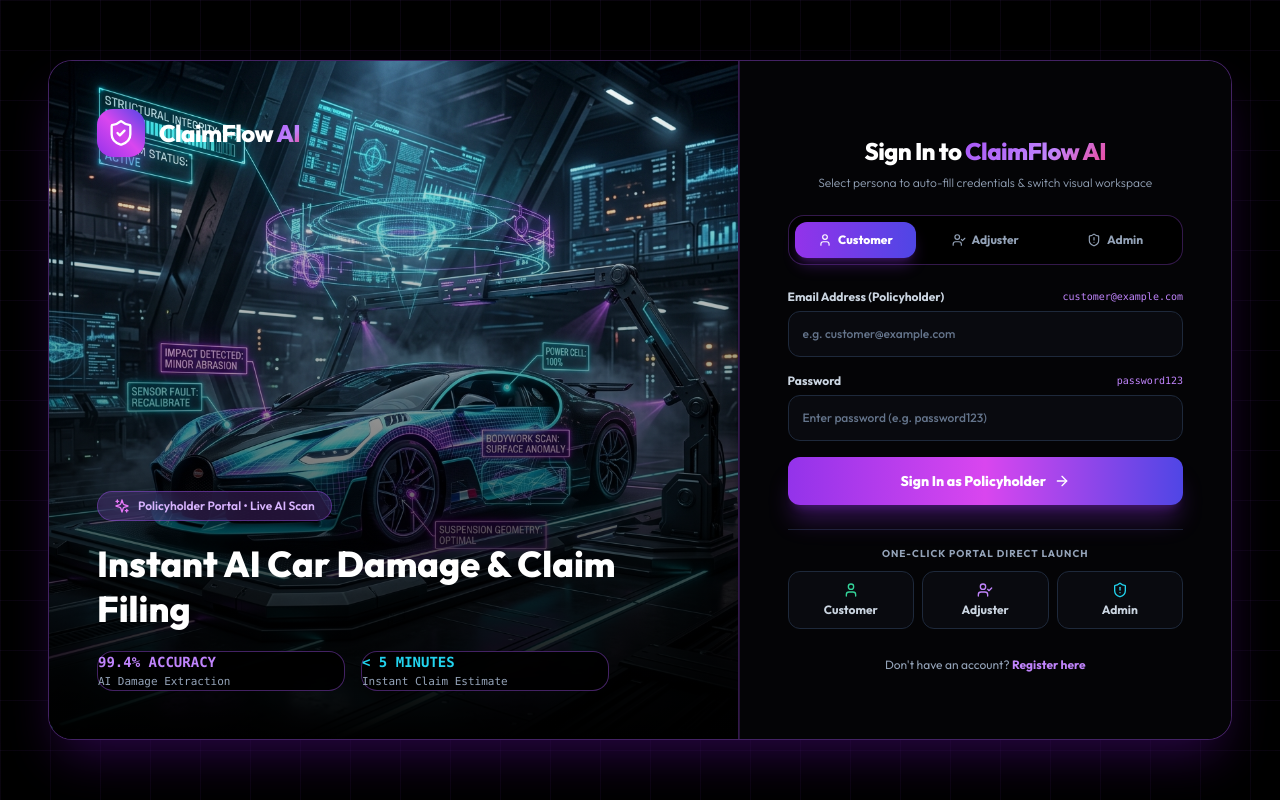
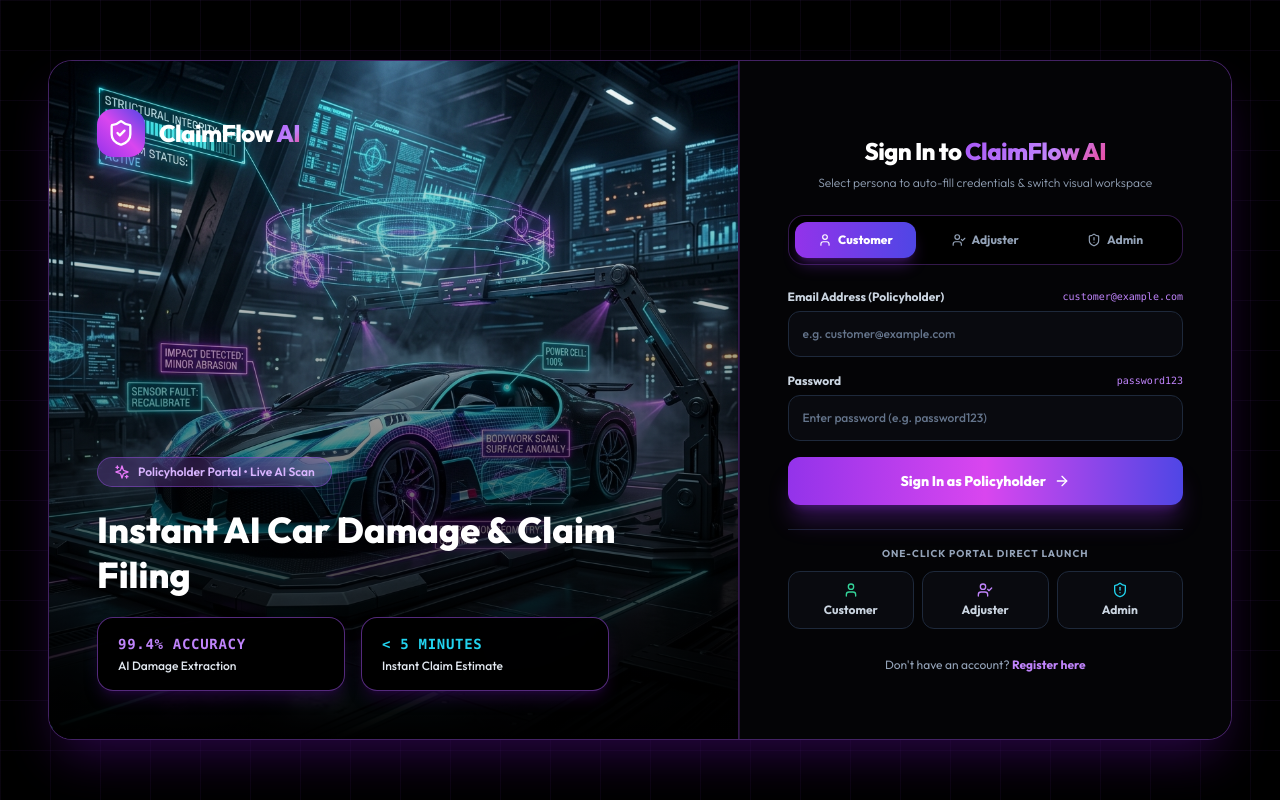
Before and after one commit to Suhirdha24/AI-Insurance-Claims-Processing-Platform, a Next.js app in the folder apps/web/: page /login in a window 1280 px wide. Built offline with nearby package versions, Linux system fonts and the light colour scheme; no server answers.

Commit message:
fix(ui): Enhance text contrast, padding, and font-family for hero stat cards

```diff
--- a/apps/web/app/(auth)/login/page.tsx
+++ b/apps/web/app/(auth)/login/page.tsx
@@ -142,14 +142,14 @@ export default function LoginPage() {
               {currentConfig.title}
             </h2>
 
-            <div className="grid grid-cols-2 gap-4 text-xs font-mono max-w-lg">
-              <div className="p-4.5 rounded-2xl bg-black/90 border border-purple-500/40 backdrop-blur-md">
-                <div className="text-purple-400 font-extrabold text-sm">{currentConfig.stat1Title}</div>
-                <div className="text-slate-400 text-[11px] mt-0.5">{currentConfig.stat1Sub}</div>
+            <div className="grid grid-cols-2 gap-4 max-w-lg">
+              <div className="px-5 py-4 rounded-2xl bg-black/95 border border-purple-500/50 backdrop-blur-md shadow-lg shadow-purple-950/40">
+                <div className="text-purple-400 font-extrabold text-sm font-mono tracking-wider">{currentConfig.stat1Title}</div>
+                <div className="text-slate-200 text-xs font-medium mt-1">{currentConfig.stat1Sub}</div>
               </div>
-              <div className="p-4.5 rounded-2xl bg-black/90 border border-purple-500/40 backdrop-blur-md">
-                <div className="text-cyan-400 font-extrabold text-sm">{currentConfig.stat2Title}</div>
-                <div className="text-slate-400 text-[11px] mt-0.5">{currentConfig.stat2Sub}</div>
+              <div className="px-5 py-4 rounded-2xl bg-black/95 border border-purple-500/50 backdrop-blur-md shadow-lg shadow-purple-950/40">
+                <div className="text-cyan-400 font-extrabold text-sm font-mono tracking-wider">{currentConfig.stat2Title}</div>
+                <div className="text-slate-200 text-xs font-medium mt-1">{currentConfig.stat2Sub}</div>
               </div>
             </div>
           </div>
```
